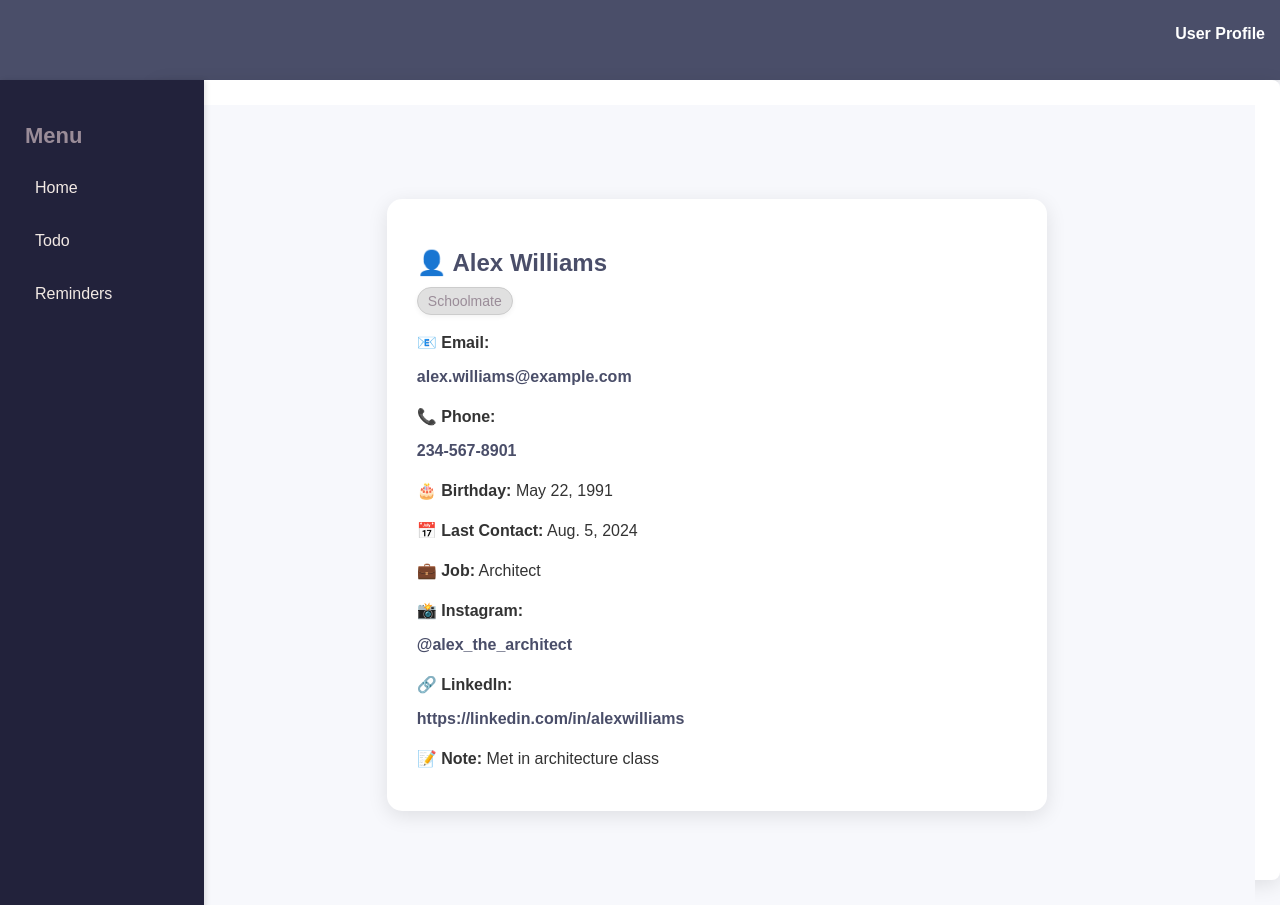
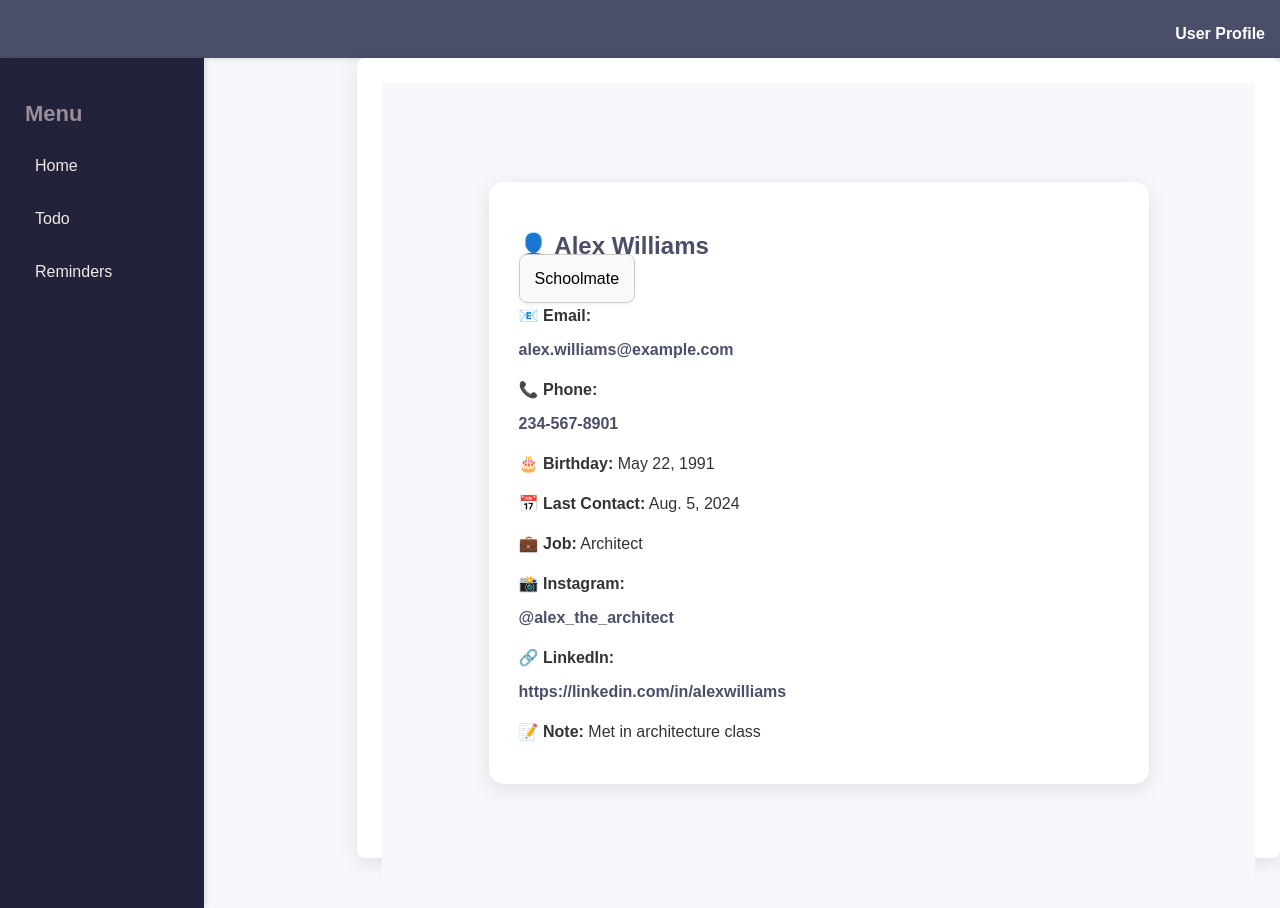
Before and after one commit to s-swen/myCircle, a Django app: page /circle/contact/42 in a window 1280 px wide. Run offline with Django 4.2, Linux system fonts and the light colour scheme; data comes from the database, SQL or seed files in the repository; both versions use the stored data as it was after the commit.

Commit message:
tried another time

```diff
--- a/myCircle/circle/static/circle/css/style.css
+++ b/myCircle/circle/static/circle/css/style.css
@@ -1,3 +1,4 @@
+/* General Styles */
 body {
     font-family: 'Arial', sans-serif;
     margin: 0;
@@ -28,11 +29,6 @@
     color: #fff;
     text-decoration: none;
     font-weight: 600;
-}
-
-nav {
-    position: relative;
-    height: 50px;
 }
 
 .user-actions {
@@ -76,9 +72,11 @@
     display: block;
 }
 
+/* Sidebar and Layout */
 .dashboard {
     display: flex;
     width: 100%;
+    height: 100vh; /* Full height */
 }
 
 .sidebar {
@@ -121,18 +119,20 @@
 
 .main-content {
     flex: 1;
+    margin-left: 12%; /* Offset the content by the sidebar's width */
     padding: 25px;
     background-color: white;
-    margin-left: 20px;
     border-radius: 8px;
     box-shadow: 0 5px 20px rgba(0, 0, 0, 0.1);
     width: 85%;
 }
 
+/* Circle Table */
 .circle-table {
-    display: grid;
-    grid-template-columns: repeat(5, 1fr);
-    gap: 20px;
+    display: flex; /* Ensure categories are in a single row */
+    overflow-x: auto; /* Add horizontal scrolling for overflow */
+    gap: 20px; /* Space between categories */
+    padding-bottom: 10px;
 }
 
 .category {
@@ -141,6 +141,8 @@
     padding: 15px;
     border-radius: 8px;
     box-shadow: 0 2px 5px rgba(0, 0, 0, 0.05);
+    flex: 0 0 20%; /* Each category takes up 20% of the width */
+    min-width: 200px; /* Ensures a minimum width for each category */
 }
 
 .category h3 {
@@ -158,6 +160,7 @@
     padding: 5px 0;
 }
 
+/* Button Styles */
 button {
     display: block;
     margin-top: 10px;
@@ -189,8 +192,7 @@
     text-decoration: underline;
 }
 
-
-
+/* Contact Detail Page */
 .contact-detail {
     display: flex;
     justify-content: center;
@@ -213,15 +215,6 @@
     margin-bottom: 10px;
 }
 
-.category {
-    font-size: 14px;
-    color: #9a8c98; /* Soft lavender */
-    background-color: #e0e0e0;
-    padding: 5px 10px;
-    border-radius: 20px;
-    display: inline-block;
-}
-
 .contact-body p {
     font-size: 16px;
     color: #333;
@@ -238,12 +231,7 @@
     text-decoration: underline;
 }
 
-.contact-footer {
-    margin-top: 20px;
-    display: flex;
-    justify-content: space-between;
-}
-
+/* Edit and Delete Buttons */
 .edit-btn, .delete-btn {
     padding: 10px 20px;
     border-radius: 25px;
@@ -267,29 +255,3 @@
 .delete-btn:hover {
     background-color: #e76f51;
 }
-
-.dashboard {
-    display: flex;
-    width: 100%;
-    height: 100vh; /* Full height */
-}
-
-.sidebar {
-    width: 12%;
-    background-color: #22223b;
-    color: white;
-    padding: 25px;
-    box-shadow: 2px 0 5px rgba(0, 0, 0, 0.1);
-    position: fixed; /* Sidebar stays fixed */
-    height: 100vh;
-}
-
-.main-content {
-    flex: 1;
-    margin-left: 12%; /* Offset the content by the sidebar's width */
-    padding: 25px;
-    background-color: white;
-    border-radius: 8px;
-    box-shadow: 0 5px 20px rgba(0, 0, 0, 0.1);
-    width: 85%;
-}
--- a/myCircle/circle/templates/circle/base.html
+++ b/myCircle/circle/templates/circle/base.html
@@ -26,7 +26,7 @@
         <div class="sidebar">
             <h2>Menu</h2>
             <ul>
-                <li><a href="#">Home</a></li>
+                <li><a href="{% url 'dashboard' %}">Home</a></li>
                 <li><a href="#">Todo</a></li>
                 <li><a href="#">Reminders</a></li>
             </ul>
```
Also changed, not shown: myCircle/db.sqlite3.
